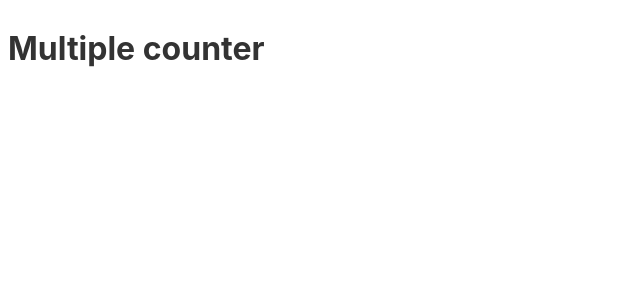
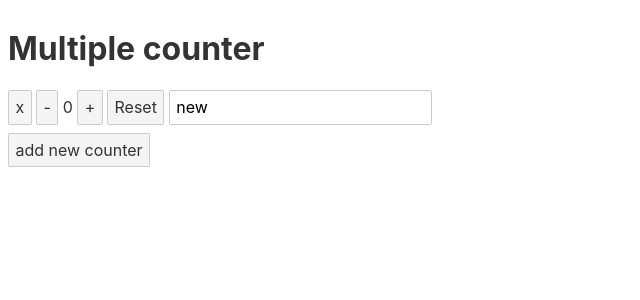
Before and after one commit to AnaKwt/MultipleCounter, a Svelte app: page / in a window 1280 px wide. Shown: the top 300 px of the page, without its empty margins (0-640 px from the left). Built offline with nearby package versions, Linux system fonts and the light colour scheme.

Commit message:
Add counter list

```diff
--- a/src/App.svelte
+++ b/src/App.svelte
@@ -1,5 +1,8 @@
 <script lang="ts">
   import { counters } from './stores';
+  import CounterList from './CounterList.svelte';
 </script>
 
 <h1>Multiple counter</h1>
+
+<CounterList />
--- /dev/null
+++ b/src/CounterList.svelte
@@ -0,0 +1,25 @@
+<script lang="ts">
+  import { counters } from './stores';
+
+  function removeCounter(deleteCounter: {count:number, title:string}) {
+    $counters = $counters.filter(counter => counter !== deleteCounter)
+  }
+
+  function addCounter(){
+    $counters = $counters.concat({count: 0, title: "new"});
+  }
+</script>
+
+{#each $counters as counter}
+  <div>
+    <button on:click={() => removeCounter(counter)}>x</button>
+    <button on:click={() => counter.count -= 1}>-</button>
+    <span>{ counter.count }</span>
+    <button on:click={() => counter.count += 1}>+</button>
+    <button on:click={() => counter.count = 0}>Reset</button>
+    <input
+			bind:value={counter.title}
+		>
+  </div>
+{/each}
+<button on:click={addCounter}>add new counter</button>
```
